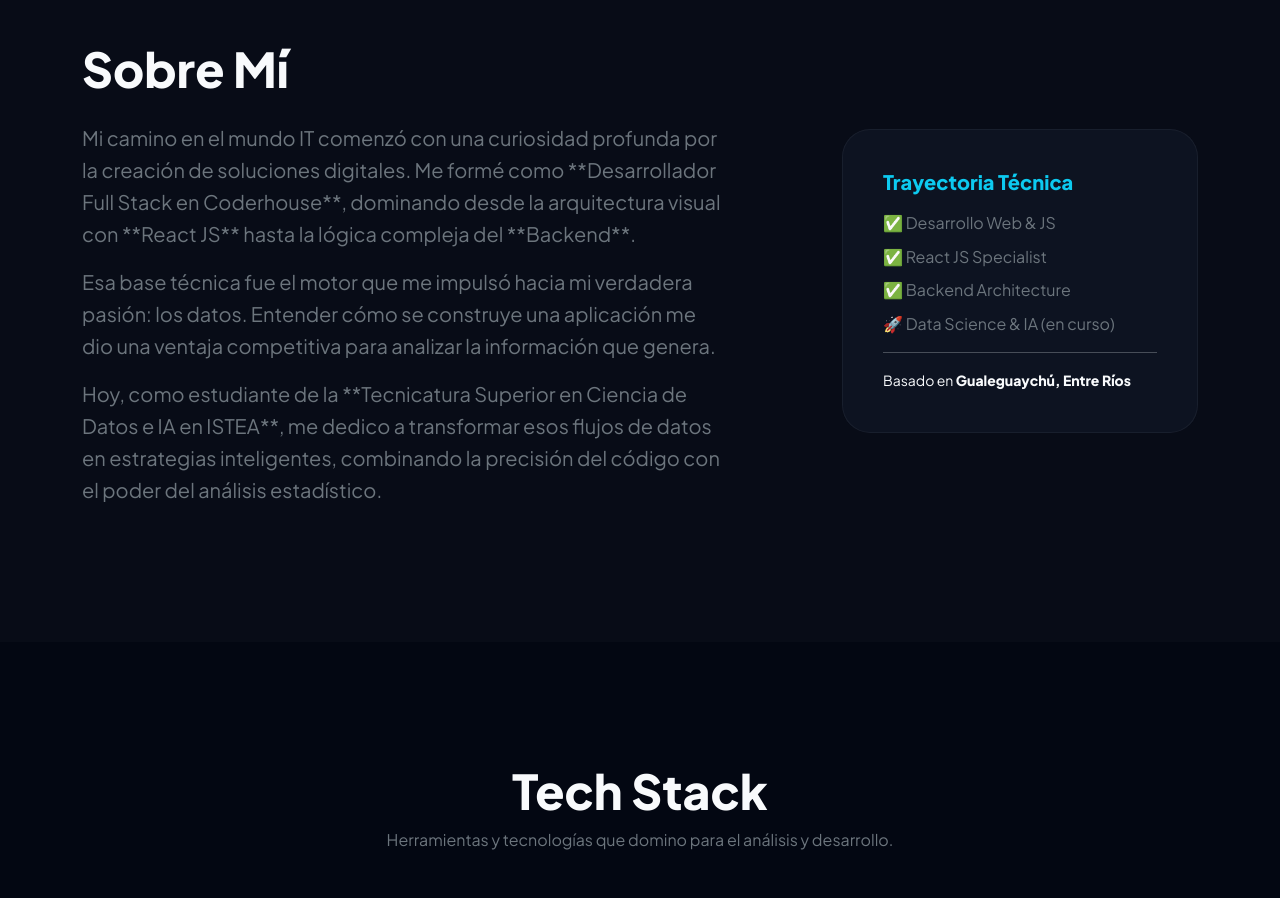
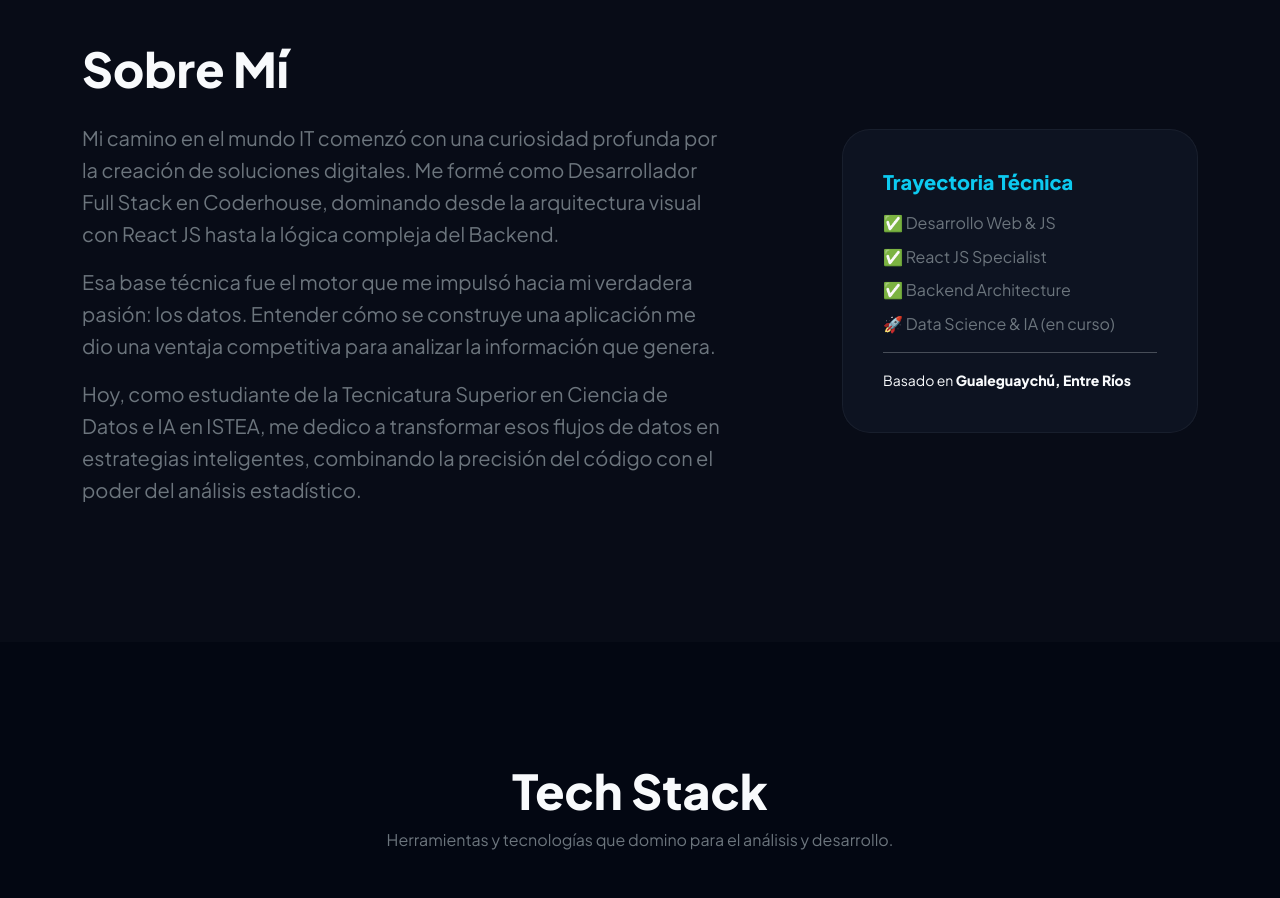
Before and after one commit to tomas-turridimario/tomas-turridimario.github.io, a plain HTML site: page index.htm in a window 1280 px wide. Shown: the part 880-1778 px from the top of the page. Drawn offline with nearby package versions, Linux system fonts and the light colour scheme.

Commit message:
correciones index.htm

```diff
--- a/index.htm
+++ b/index.htm
@@ -175,13 +175,13 @@
                 <div class="col-lg-7">
                     <h2 class="display-5 fw-bold mb-4">Sobre Mí</h2>
                     <p class="fs-5 text-secondary">
-                        Mi camino en el mundo IT comenzó con una curiosidad profunda por la creación de soluciones digitales. Me formé como **Desarrollador Full Stack en Coderhouse**, dominando desde la arquitectura visual con **React JS** hasta la lógica compleja del **Backend**.
+                        Mi camino en el mundo IT comenzó con una curiosidad profunda por la creación de soluciones digitales. Me formé como Desarrollador Full Stack en Coderhouse, dominando desde la arquitectura visual con React JS hasta la lógica compleja del Backend.
                     </p>
                     <p class="fs-5 text-secondary">
                         Esa base técnica fue el motor que me impulsó hacia mi verdadera pasión: los datos. Entender cómo se construye una aplicación me dio una ventaja competitiva para analizar la información que genera.
                     </p>
                     <p class="fs-5 text-secondary">
-                        Hoy, como estudiante de la **Tecnicatura Superior en Ciencia de Datos e IA en ISTEA**, me dedico a transformar esos flujos de datos en estrategias inteligentes, combinando la precisión del código con el poder del análisis estadístico.
+                        Hoy, como estudiante de la Tecnicatura Superior en Ciencia de Datos e IA en ISTEA, me dedico a transformar esos flujos de datos en estrategias inteligentes, combinando la precisión del código con el poder del análisis estadístico.
                     </p>
                 </div>
                 <div class="col-lg-4 offset-lg-1">
```
